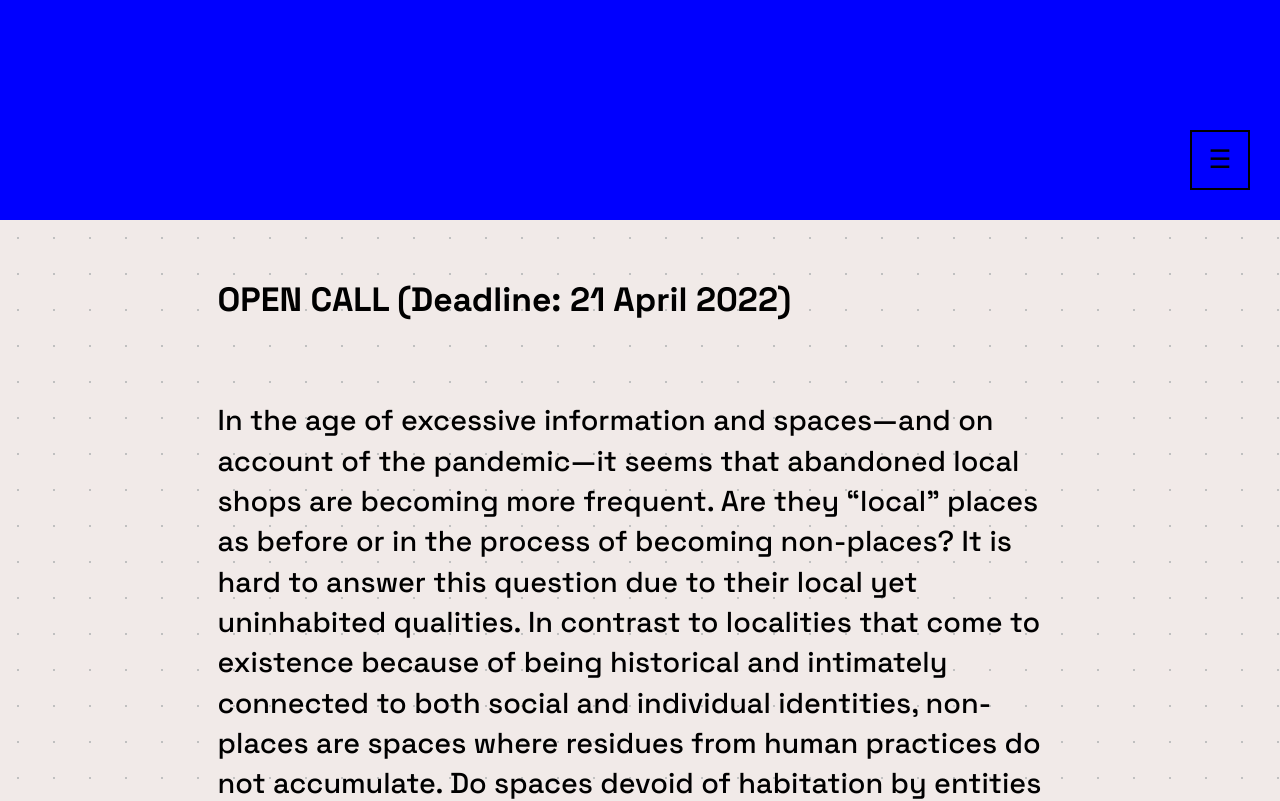
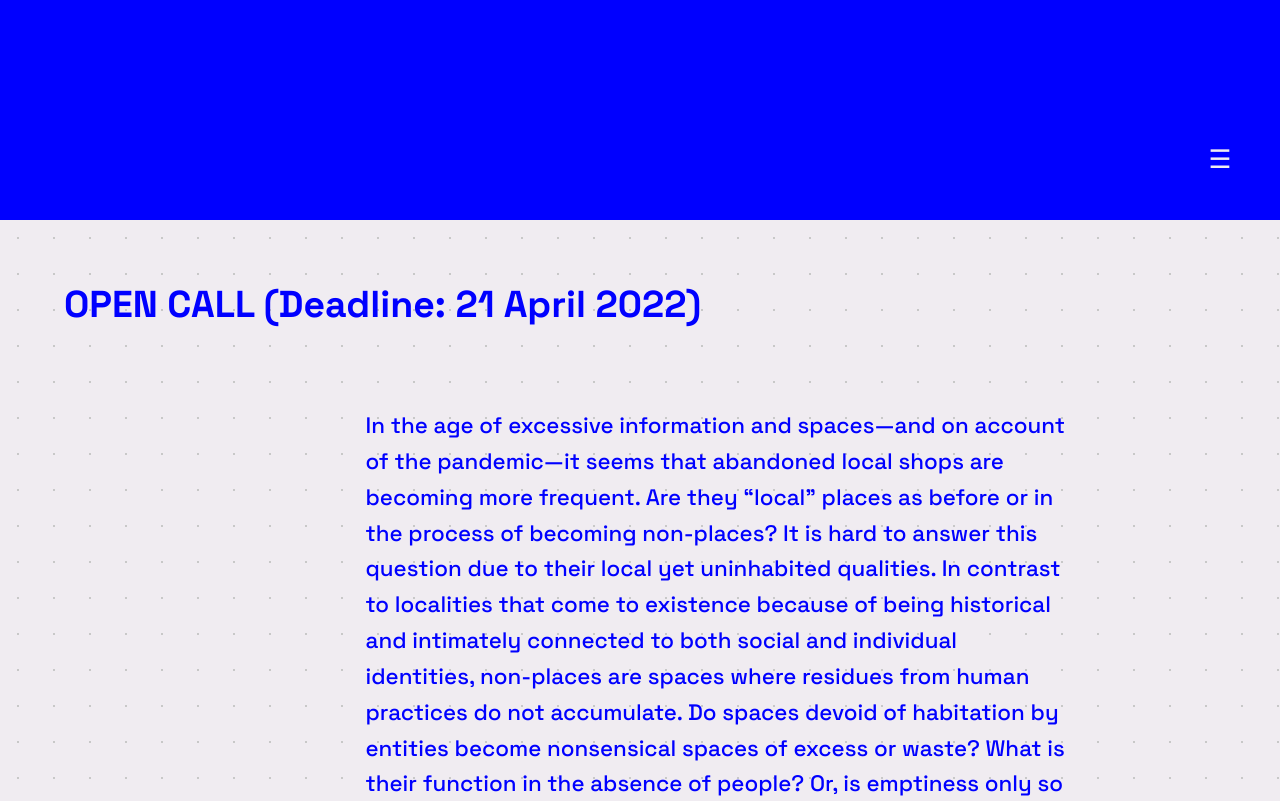
Before and after one commit to farzadgo/RESTORE_, a Next.js app: page / in a window 1280 px wide. Shown: the part 580-1381 px from the top of the page. Built offline with nearby package versions, Linux system fonts and the light colour scheme.

Commit message:
Major blue stylings

```diff
--- a/components/Menu.js
+++ b/components/Menu.js
@@ -76,6 +76,9 @@ const Menu = ({ setToggle, content, lang }) => {
 
       <nav className={styles.nav}>
         <ul>
+          <li onClick={handleMenuItem}>
+            <a href='#more'> OPEN CALL </a>
+          </li>
           {content && content.map((e, i) => <li onClick={handleMenuItem} key={i}>
             <a href={`#${e.group}`}>{e.title}</a>
           </li>)}
--- /dev/null
+++ b/config/helpers.js
@@ -0,0 +1,8 @@
+export const debounce = (callback, wait) => {
+  let timeout = null
+  return (...args) => {
+    const next = () => callback(...args)
+    clearTimeout(timeout)
+    timeout = setTimeout(next, wait)
+  }
+}
--- a/pages/index.js
+++ b/pages/index.js
@@ -1,9 +1,9 @@
 import { useEffect, useState } from 'react'
 import styles from '../styles/Home.module.css'
+import Menu from '../components/Menu'
+import { debounce } from '../config/helpers'
+
 // import { server } from '../config'
-import Menu from '../components/Menu'
-
-
 // export const getStaticProps = async () => {
 //   const res = await fetch(`${server}/api`)
 //   const data = await res.json()
@@ -12,18 +12,20 @@ import Menu from '../components/Menu'
 //   }
 // }
 
-
 const Home = () => {
 
   const [toggle, setToggle] = useState(false)
   const toggler = () => setToggle(prev => !prev)
+  const [width, setWidth] = useState(900)
 
   const [content, setContent] = useState('')
   const [lang, setLang] = useState('en')
+
   const [intro, setIntro] = useState('')
   const [whatwho, setWhatwho] = useState('')
   const [rest, setRest] = useState('')
   const [about, setAbout] = useState('')
+  // console.log(intro)
 
   const [subtitles, setSubtitles] = useState({
     title: '',
@@ -63,6 +65,11 @@ const Home = () => {
     }
   }
 
+  const handleResize = debounce(() => {
+    setWidth(window.innerWidth)
+  }, 1000)
+  // console.log(width)
+
   useEffect(() => {
     const fetchData = async () => {
       const response = await fetch('/api')
@@ -79,9 +86,12 @@ const Home = () => {
     setSubtitles({...words.en})
     handleSubtitles()
 
-    // return () => {
-    //   console.log('home unmounted')
-    // }
+    setWidth(window.innerWidth)
+
+    window.addEventListener('resize', handleResize)
+    return () => {
+      window.removeEventListener('resize', handleResize)
+    }
   }, [lang])
 
   return (
@@ -108,20 +118,20 @@ const Home = () => {
           <h3>{subtitles.call}</h3>
         </div>
 
-        <div className={styles.moreone}>
-          {intro && intro.map(e => <Parag content={e} key={e.id}/>)}
+        <div>
+          {intro && intro.map(e => <Parag content={e} key={e.id} width={width}/>)}
         </div>
 
-        <div className={styles.moretwo}>
-          {whatwho && whatwho.map(e => <Parag content={e} key={e.id}/>)}
+        <div>
+          {whatwho && whatwho.map(e => <Parag content={e} key={e.id} width={width}/>)}
         </div>
 
-        <div className={styles.morethree}>
-          {rest && rest.map(e => <Parag content={e} key={e.id}/>)}
+        <div>
+          {rest && rest.map(e => <Parag content={e} key={e.id} width={width}/>)}
         </div>
 
-        <div className={styles.morefour}>
-          {about && about.map(e => <Parag content={e} key={e.id}/>)}
+        <div className={styles.hacersitio}>
+          {about && about.map(e => <Parag content={e} key={e.id} width={width}/>)}
         </div>
 
       </section>
@@ -134,25 +144,62 @@ export default Home
 
 
 
-const Parag = ({ content }) => {
+const Parag = ({ content, width }) => {
+
+  const [cardWidth, setCardWidth] = useState('')
+  const [position, setPosition] = useState('')
+
+  const paragStyle = {
+    width: cardWidth,
+    left: position
+  }
+
+  useEffect(() => {
+    let offset
+    if (width > 1700) {
+      offset = width * 0.5
+    } else if (width > 1300 && width < 1699) {
+      offset = width * 0.4
+    } else if (width > 900 && width < 1299) {
+      offset = width * 0.3
+    } else {
+      offset = 0
+    }
+    setCardWidth((width - offset) - 15)
+    setPosition((Math.random() * offset))
+
+    // if (width < 600) {
+    //   setCardWidth('100%')
+    //   setPosition('auto')
+    // }
+
+    // return () => {
+    // }
+  }, [width])
+
+
+
   return (
-    <div className={styles.parag} id={content.group}>
+    <div className={styles.parag} style={paragStyle} id={content.group}>
+
       {content.title && <h3>{content.title}</h3>}
-      {content.body.map(e => {
-        let nid = Math.random().toString(36).substring(2, 15)
+
+      {content.body && content.body.map(e => {
+        let idone = Math.random().toString(36).substring(2, 15)
         if (typeof e === 'string') {
-          return <p key={nid}>{e}</p>
+          return <p className={styles.paragprime} key={idone}>{e}</p>
         } else {
-          return <ul key={nid}>{e.map(p => {
-            let mid = Math.random().toString(36).substring(2, 15)
+          return <ul className={styles.paraglist} key={idone}>{e.map(p => {
+            let idtwo = Math.random().toString(36).substring(2, 15)
             if (typeof p === 'string') {
-              return <li key={mid}>{p}</li>
+              return <li key={idtwo}>{p}</li>
             } else {
-              return <ul key={mid}>{p.map((e, i) => <li key={i}>{e}</li>)}</ul>
+              return <ul key={idtwo}>{p.map((e, i) => <li key={i}>{e}</li>)}</ul>
             }
           })}</ul>
         }
       })}
+
     </div>
   )
 }
--- /dev/null
+++ b/styles/Footer.module.css
@@ -0,0 +1,23 @@
+.footer {
+  display: flex;
+  width: 100%;
+  min-height: 124px;
+  background: #0000ff;
+  color: #eee;
+  font-weight: bold;
+  align-items: center;
+  padding: 30px;
+  justify-content: center;
+  font-size: 1.2em;
+  font-weight: 300;
+}
+
+/* -------------- mobile -------------- */
+@media (max-width: 600px) {
+  .footer {
+    font-size: 1em;
+    padding: 30px 20px;
+    justify-content: start;
+    align-items: end;
+  }
+}
--- a/styles/Home.module.css
+++ b/styles/Home.module.css
@@ -1,180 +1,182 @@
-.landing, .more {
+.landing {
   display: flex;
   flex-direction: column;
   align-items: center;
   padding: var(--header-height) 0;
   min-height: 100vh;
-}
-.landing {
-  /* color: #F255FF; */
   color: black;
   justify-content: center;
   background-color: #0000ff;
   user-select: none;
   -webkit-user-select: none;
 }
+.landingprime {
+  width: 66%;
+}
 .landingprime h1 {
   font-weight: 500;
-  font-size: 3.6em;
+  font-size: 8em;
   left: -0.06em;
   position: relative;
 }
 .landingprime h2 {
   font-weight: 600;
-  font-size: 1.3em;
+  font-size: 1.8em;
 }
-.landingprime p, .landingprime a {
+.landingprime p,
+.landingprime a {
   font-weight: 600;
-  font-size: 1.2em;
+  font-size: 1.5em;
   margin-bottom: 1em;
 }
-.landing > *, .more > * {
-  padding: 0 20px;
+
+/* ------------------------------- */
+.more {
+  padding: var(--header-height) 0;
+  min-height: 100vh;
+  background-color: #f0ecf1;
+  background-image: radial-gradient(#c8c8c8 1px, transparent 0);
+  background-size: 36px 36px;
 }
-
-.more {
-  background-color: rgb(241, 234, 232);
-  background-image: radial-gradient(rgb(192, 192, 192) 1px, transparent 0);
-  /* background-color: blue; */
-  background-size: 36px 36px;
-  font-size: 1.2em;
-  line-height: 1.4em;
+.more > *  {
+  position: relative;
+  color: #0000ff;
 }
 .moretitle {
-  margin: 0 0 40px 0;
+  margin-bottom: 40px ;
+  padding-left: 2em;
   font-weight: bold;
+  font-size: 2em;
 }
 .parag {
+  position: relative;
+  padding: 40px;
+  /* border: 1px solid blue; */
+  font-weight: 500;
   margin-bottom: 80px;
-  padding-top: 40px;
-  font-weight: 500;
+  font-size: 1.4em;
 }
 .parag h3 {
   margin-bottom: 0.5em;
-  font-size: 1.8em;
   font-weight: 500;
   line-height: 1em;
+  font-size: 3em;
 }
-.parag:last-child h3 {
-  word-break: break-all;
+.paragprime,
+.paraglist {
+  list-style: none;
+  margin-bottom: 1em;
+  padding-left: 100px;
+  position: relative;
+  line-height: 1.6em;
+}
+.paraglist > li::before {
+  content: "—";
+  margin-right: 5px;
+}
+.paraglist > ul  {
+  list-style: none;
+  padding: 10px 0 10px 6px;
+  margin-bottom: 0.4em;
+}
+.paraglist > ul > li::before {
+  content: "-";
+  margin-right: 5px;
 }
 
-.moreone .parag p {
-  margin-bottom: 2em;
-}
-.parag > p {
-  margin-bottom: 1em;
-}
-.parag > ul {
-  margin-bottom: 1em;
-  padding: 0 20px;
-  line-height: 1.2em;
-}
-.parag > ul > ul {
-  padding: 0 20px;
-}
-.parag > ul > li,
-.parag > ul > ul > li {
-  margin-bottom: 15px;
+.hacersitio {
+  font-size: 0.9em;
+  font-style: italic;
+  color: black;
 }
 
-.langbut, .menubut {
+/* ------------------------------- */
+.langbut,
+.menubut {
   position: fixed;
-  right: 15px;
-  width: 48px;
-  height: 48px;
-  border: 2px solid black;
   background: #0000ff;
-  font-size: 1.2em;
-  font-weight: 500;
-  color: black;
+  font-family: var(--sans-font);
+  color: #f0ecf1;
   cursor: pointer;
   line-height: 1em;
+  z-index: 5;
+  right: 30px;
+  width: 60px;
+  height: 60px;
+  font-size: 1.6em;
+  border: none;
 }
 .langbut {
-  top: 12px;
+  top: 30px;
 }
 .menubut {
-  bottom: 20px;
-}
-.morefour {
-  font-size: 0.9em;
-  font-style: italic;
-  color: blue;
+  bottom: 30px;
 }
 
-/* ---------- MIDSIZE ---------- */
-@media (max-width: 1000px) and (min-width: 560px) {
-  .landing > *, .more > *  {
-    padding: 0;
-    width: 80%;
+/* ------------ MEDIUM ----------- */
+@media (max-width: 900px) and (min-width: 600px) {
+  .parag {
+    font-size: 1.3em;
+    padding: 30px;
   }
   .landingprime h1 {
     font-size: 6em;
   }
-  .landingprime h2 {
-    font-size: 1.2em;
-  }
-  .more {
-    font-size: 1.5em;
-    line-height: 1.3em;
-  }
-
-  .langbut, .menubut {
-    right: 30px;
-    width: 60px;
-    height: 60px;
-    font-size: 1.6em;
-  }
-  .langbut {
-    top: 30px;
-  }
-  .menubut {
-    bottom: 30px;
-  }
 }
 
-/* ---------- DESKTOP ----------- */
-@media (min-width: 1000px) {
-  .landing > *, .more > *  {
-    padding: 0;
-    width: 66%;
+/* ------------ MOBILE ------------ */
+@media (max-width: 600px) {
+  .landingprime {
+    width: 100%;
+    padding: 0 20px;
   }
   .landingprime h1 {
-    font-size: 8em;
+    font-size: 3.6em;
   }
   .landingprime h2 {
-    font-size: 1.8em;
+    font-size: 1.3em;
   }
   .landingprime p,
   .landingprime a {
-    /* font-weight: 500; */
+    font-size: 1.2em;
+  }
+  .more > * {
+    width: 100%;
+    /* display: flex;
+    flex-direction: column;
+    align-items: center; */
+  }
+  .moretitle {
+    padding-left: 20px;
     font-size: 1.4em;
   }
-
-  .more {
+  .parag {
+    font-size: 1.2em;
+    padding: 20px 10px 20px 20px;
+  }
+  .parag h3 {
     font-size: 1.8em;
+  }
+  .parag:nth-child(3) h3 {
+    word-break: break-all;
+  }
+  .paragprime,
+  .paraglist {
+    padding: 0;
     line-height: 1.4em;
   }
-  .parag h3 {
-    font-size: 2.4em;
-  }
-  .parag > ul,
-  .parag > ul > ul {
-    margin-bottom: 1em;
-    padding: 0 30px;
-    line-height: 1.4em;
-  }
-  .langbut, .menubut {
-    right: 30px;
-    width: 60px;
-    height: 60px;
-    font-size: 1.6em;
+  .langbut,
+  .menubut {
+    right: 15px;
+    width: 48px;
+    height: 48px;
+    /* border: 2px solid black; */
+    font-size: 1.2em;
   }
   .langbut {
-    top: 30px;
+    top: 15px;
   }
   .menubut {
-    bottom: 30px;
+    bottom: 15px;
   }
 }
--- a/styles/globals.css
+++ b/styles/globals.css
@@ -25,13 +25,21 @@ button {
   -webkit-user-select: none;
 }
 
+::-moz-selection {
+  color: black;
+  background: blue;
+}
+::selection {
+  color: black;
+  background: blue;
+}
 
 @media (min-width: 560px) {
   ::-webkit-scrollbar { width: 15px; height: 15px; }
   ::-webkit-scrollbar-track { background-color: #0000ff; }
   ::-webkit-scrollbar-thumb {
     /* background-color: #F255FF; */
-    background-color: #eee;
+    background-color: #f0ecf1;
     background-clip: content-box;
     border: 4px solid rgba(0, 0, 0, 0);
     /* border: 2px solid rgb(0, 0, 0); */
```
Also changed, not shown: components/Footer.js (+6 -15 lines), styles/Menu.module.css (+8 -5 lines).
